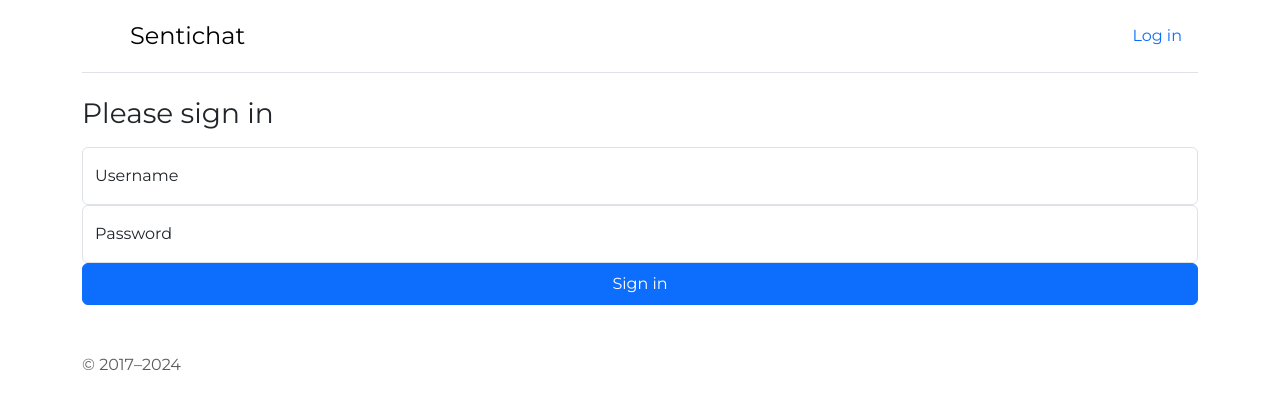
After one commit to systenconti/sentichat, a Django app: page / in a window 1280 px wide. The commit adds this page. Shown: the top 409 px of the page. Run offline with Django 5.2, Linux system fonts and the light colour scheme; some libraries are stand-ins or nearby versions.

Commit message:
Add login view and authentification

```diff
--- a/mysite/sentichat/templates/base.html
+++ b/mysite/sentichat/templates/base.html
@@ -17,9 +17,13 @@
           </a>
 
           <ul class="nav nav-pills">
+            {% if request.user.is_authenticated %}
             <li class="nav-item"><a href="#" class="nav-link active" aria-current="page">Your chats</a></li>
             <li class="nav-item"><a href="#" class="nav-link">About</a></li>
-            <li class="nav-item"><a href="#" class="nav-link">Log out</a></li>
+            <li class="nav-item"><a href="{% url 'logout' %}" class="nav-link">Log out</a></li>
+            {% else %}
+            <li class="nav-item"><a href="{% url 'login' %}" class="nav-link">Log in</a></li>
+            {% endif %}
           </ul>
         </header>
         {% block content %}{% endblock %}
--- /dev/null
+++ b/mysite/sentichat/templates/login.html
@@ -0,0 +1,26 @@
+{% extends 'base.html' %}
+
+{% block title %}Log in{% endblock %}
+
+{% block content %}
+    <main class="form-signin w-100 m-auto">
+        {% if error_message %}
+        <div class="alert alert-danger">{{ error_message }}</div>
+        {% endif %}
+        <form method="post">
+            {% csrf_token %}
+            <h1 class="h3 mb-3 fw-normal">Please sign in</h1>
+
+            <div class="form-floating">
+                <input type="text" class="form-control" id="floatingInput" name="username" placeholder="superuser" required>
+                <label for="floatingInput">Username</label>
+            </div>
+            <div class="form-floating">
+                <input type="password" class="form-control" id="floatingPassword" name="password" placeholder="Password" required>
+                <label for="floatingPassword">Password</label>
+            </div>
+            <button class="btn btn-primary w-100 py-2" type="submit">Sign in</button>
+            <p class="mt-5 mb-3 text-body-secondary">© 2017–2024</p>
+        </form>
+    </main>
+{% endblock %}
--- a/mysite/sentichat/urls.py
+++ b/mysite/sentichat/urls.py
@@ -2,5 +2,7 @@ from django.urls import path
 from . import views
 
 urlpatterns = [
-    path('main/', views.main_view, name='main'),
+    path("main/", views.main_view, name="main"),
+    path("", views.login_view, name="login"),
+    path("logout/", views.logout_view, name="logout"),
 ]
--- a/mysite/sentichat/views/__init__.py
+++ b/mysite/sentichat/views/__init__.py
@@ -1 +1,2 @@
 from .main_view import main_view
+from .session_view import login_view, logout_view
--- /dev/null
+++ b/mysite/sentichat/views/session_view.py
@@ -0,0 +1,21 @@
+from django.contrib.auth import authenticate, login, logout
+from django.shortcuts import render, redirect
+
+
+def login_view(request):
+    if request.method == "POST":
+        username = request.POST.get("username")
+        password = request.POST.get("password")
+        user = authenticate(request, username=username, password=password)
+        if user is not None:
+            login(request, user)
+            return redirect("main")
+        else:
+            error_msg = "Invalid login credentials"
+            return render(request, "login.html", {"error_message": error_msg})
+    return render(request, "login.html")
+
+
+def logout_view(request):
+    logout(request)
+    return redirect("login")
```
Also changed, not shown: 1 other file.
